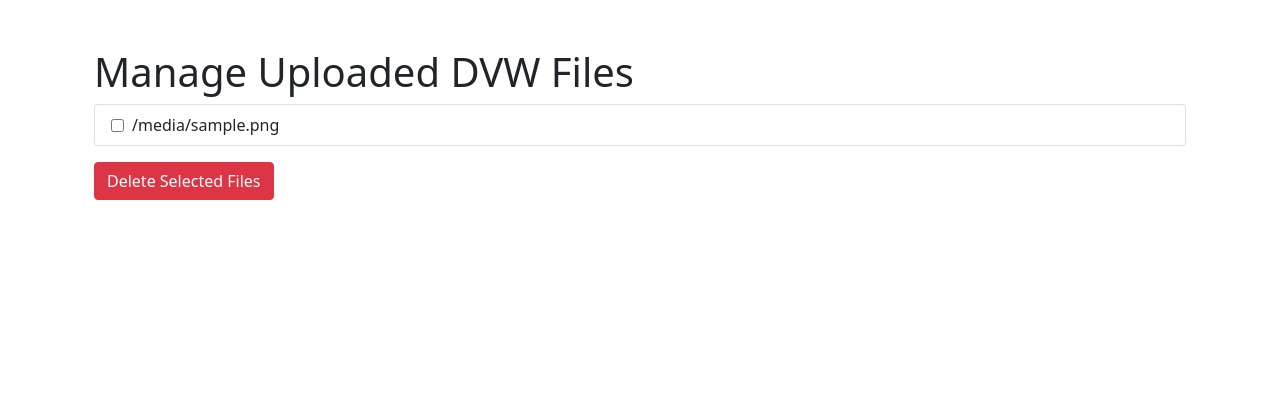
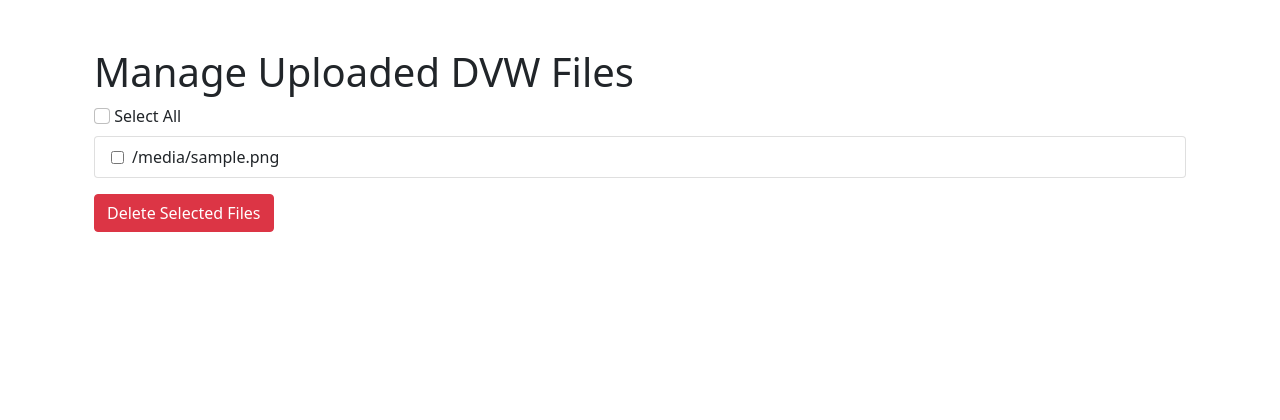
Before and after one commit to jsoto2k/volleyballproject, a Flask app: template templates/manage_files.html in a window 1280 px wide. Shown: the part 56-476 px from the top of the page. Run offline with Flask 3, Linux system fonts and the light colour scheme; the template is opened without the code that fills it: most values are stand-ins (such as "Sample title", 1, 10 or a date in 2020); some libraries are stand-ins or nearby versions.

Commit message:
added select all button and reworked database entry removal process

```diff
--- a/app.py
+++ b/app.py
@@ -278,8 +278,6 @@ def view_teams():
 @app.route('/delete_file/<filename>', methods=['POST'])
 def delete_file(filename):
     file_path = os.path.join(app.config['UPLOAD_FOLDER'], filename)
-    if os.path.exists(file_path):
-        os.remove(file_path)
 
     # 1) Find all matches that originated from this file
     matches_from_file = Match.query.filter_by(origin_file=filename).all()
@@ -292,35 +290,35 @@ def delete_file(filename):
         db.session.delete(match)
         db.session.commit()
 
+    # 4) Clean up orphaned players and teams
     all_teams = Team.query.all()
     for team in all_teams:
-        # Check if team has any existing matches (home or visiting)
-        # or any players that appear in plays
-        match_exists = (Match.query.filter((Match.home_team_id==team.id) |
-                                           (Match.visiting_team_id==team.id)).first())
+        # Check if the team still has any associated matches
+        match_exists = Match.query.filter(
+            (Match.home_team_id == team.id) | (Match.visiting_team_id == team.id)
+        ).first()
+
         if not match_exists:
-            # If no match references this team, check if it has any associated players left
-            db_players = Player.query.filter_by(team_id=team.id).all()
+            # Remove all players from this team
+            Player.query.filter_by(team_id=team.id).delete()
+            db.session.commit()
 
-            # if the team has no matches, remove the players
-            if db_players:
-                for p in db_players:
-                    db.session.delete(p)
-                db.session.commit()
-
-            # Remove the team
+            # Remove the team itself
             db.session.delete(team)
             db.session.commit()
 
-    # Re-parse to see if any more problematic files remain
+    # 5) Finally, delete the file itself
+    if os.path.exists(file_path):
+        os.remove(file_path)
+
+    # Re-parse the remaining files to check for issues
     problematic = parse_all_dvw_files()
+
     if problematic:
-        return render_template(
-            'process_result.html',
-            problematic_files=problematic
-        )
+        return render_template('process_result.html', problematic_files=problematic)
     else:
         return redirect(url_for('heatmaps'))
+
 
 @app.route('/delete_all_files', methods=['POST'])
 def delete_all_files():
@@ -356,19 +354,52 @@ def manage_files():
 
 @app.route('/delete_selected_files', methods=['POST'])
 def delete_selected_files():
-    # 'files_to_delete' is a list of checkboxes from manage_files.html
     files_to_delete = request.form.getlist('files_to_delete')
+
     if not files_to_delete:
-        # No files checked
         return redirect(url_for('manage_files'))
 
-    for file_name in files_to_delete:
-        file_path = os.path.join(app.config['UPLOAD_FOLDER'], file_name)
+    for filename in files_to_delete:
+        file_path = os.path.join(app.config['UPLOAD_FOLDER'], filename)
+
+        # 1) Find all matches that originated from this file
+        matches_from_file = Match.query.filter_by(origin_file=filename).all()
+        for match in matches_from_file:
+            # 2) Remove all plays belonging to this match
+            Play.query.filter_by(match_id=match.id).delete()
+            db.session.commit()
+
+            # 3) Remove the match itself
+            db.session.delete(match)
+            db.session.commit()
+
+        # 4) Clean up orphaned players and teams
+        all_teams = Team.query.all()
+        for team in all_teams:
+            match_exists = Match.query.filter(
+                (Match.home_team_id == team.id) | (Match.visiting_team_id == team.id)
+            ).first()
+
+            if not match_exists:
+                # Remove all players from this team
+                Player.query.filter_by(team_id=team.id).delete()
+                db.session.commit()
+
+                # Remove the team itself
+                db.session.delete(team)
+                db.session.commit()
+
+        # 5) Finally, delete the file itself
         if os.path.exists(file_path):
             os.remove(file_path)
 
-    # After deleting selected files, redirect back to the manage files page
-    return redirect(url_for('manage_files'))
+    # After deleting, re-parse to check for problematic files
+    problematic = parse_all_dvw_files()
+
+    if problematic:
+        return render_template('process_result.html', problematic_files=problematic)
+    else:
+        return redirect(url_for('manage_files'))
 
 
 
--- a/templates/manage_files.html
+++ b/templates/manage_files.html
@@ -6,11 +6,18 @@
     {% if files %}
         <!-- Single multi-delete form for all selected files -->
         <form method="POST" action="/delete_selected_files" class = "mb-5">
+            <input type="hidden" name="source" value="manage_files">
+            <div class="mb-2">
+                <!-- Select All Checkbox -->
+                <input type="checkbox" id="select-all" class="form-check-input">
+                <label for="select-all" class="form-check-label">Select All</label>
+            </div>
+
             <ul class="list-group mb-3">
                 {% for file in files %}
                 <li class="list-group-item d-flex align-items-center">
                     <!-- Multi-delete checkbox -->
-                    <input type="checkbox" name="files_to_delete" value="{{ file }}" style="margin-right: 0.5em;">
+                    <input type="checkbox" name="files_to_delete" value="{{ file }}" class="file-checkbox" style="margin-right: 0.5em;">
                     {{ file }}
                 </li>
                 {% endfor %}
@@ -21,4 +28,14 @@
         <p>No DVW files found in the uploads folder.</p>
     {% endif %}
 </div>
+
+<!-- JavaScript for Select All functionality -->
+<script>
+    document.getElementById("select-all").addEventListener("change", function() {
+        let checkboxes = document.querySelectorAll(".file-checkbox");
+        checkboxes.forEach(checkbox => {
+            checkbox.checked = this.checked;
+        });
+    });
+</script>
 {% endblock %}
--- a/templates/process_result.html
+++ b/templates/process_result.html
@@ -19,6 +19,7 @@
 
         <!-- Delete ALL Problematic Files in one go -->
         <form action="/delete_all_files" method="post">
+            <input type="hidden" name="source" value="process_result">
             <!-- Put a comma-separated list of all files in a hidden input -->
             <input type="hidden" name="problematic_files" value="{{ problematic_files|join(',') }}">
             <button class="btn btn-danger">Delete All Problematic Files</button>
```
